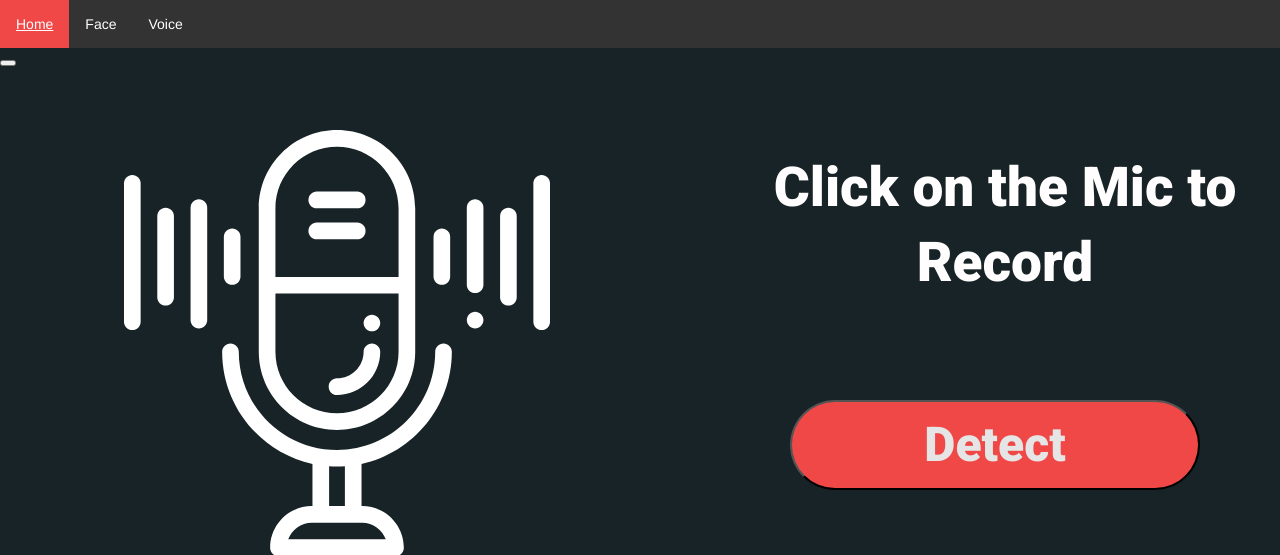
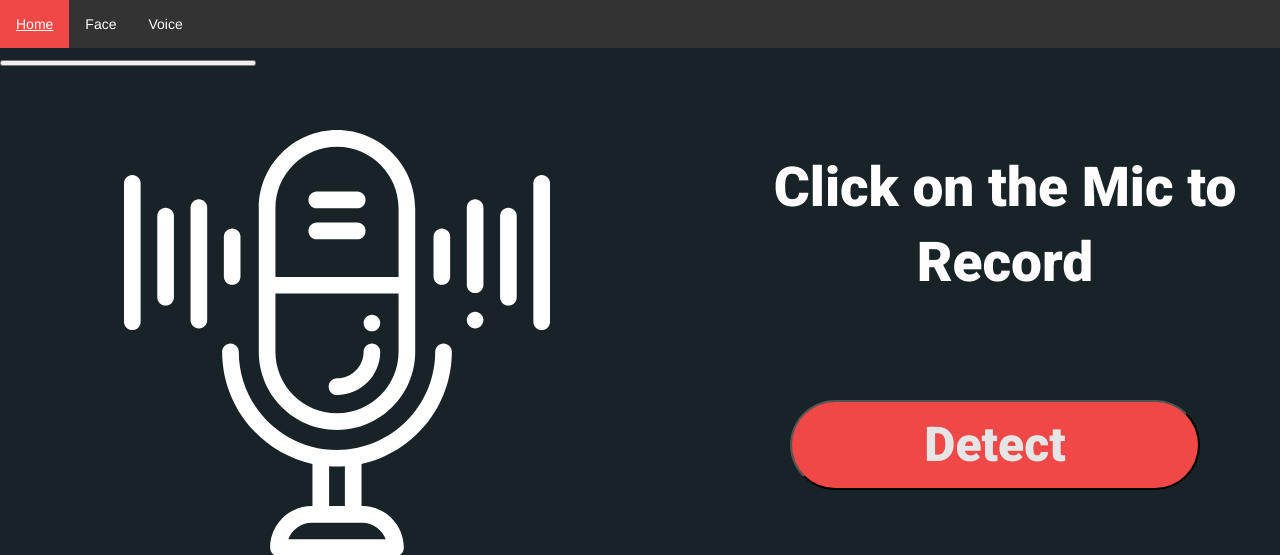
Before and after one commit to GeeTechLabs/Adepretector, a Flask app: page /voice in a window 1280 px wide. Shown: the top 555 px of the page. Run offline with Flask 2, Linux system fonts and the light colour scheme; some libraries are stand-ins or nearby versions.

Commit message:
Buttons Testing

```diff
--- a/main.py
+++ b/main.py
@@ -110,4 +110,4 @@ def voice_analyzer():
     return render_template("voice.html", data=res2)
 
 if __name__ == '__main__':
-    app.run(host='0.0.0.0', port=5000)
+    app.run(host='0.0.0.0')
--- a/templates/voice.html
+++ b/templates/voice.html
@@ -13,7 +13,7 @@
     <li style="float: left;"><a href="face" style="display: block; color: white;padding: 14px 16px;">Face</a></li>
     <li style="float: left;"><a href="voice" style="display: block; color: white;padding: 14px 16px;">Voice</a></li>
 </ul>
-    <button id="startRecording"><img src="{{ url_for('static', filename='microphone.svg') }}"></button>
+    <button id="startRecording" style="width: 20%; height: auto;"><img src="{{ url_for('static', filename='microphone.svg') }}"></button>
     <h2 class="heading">{{data}}</h2>
     <button id="stopRecording" class="voice_detect_btn">Detect</button>
 
```
